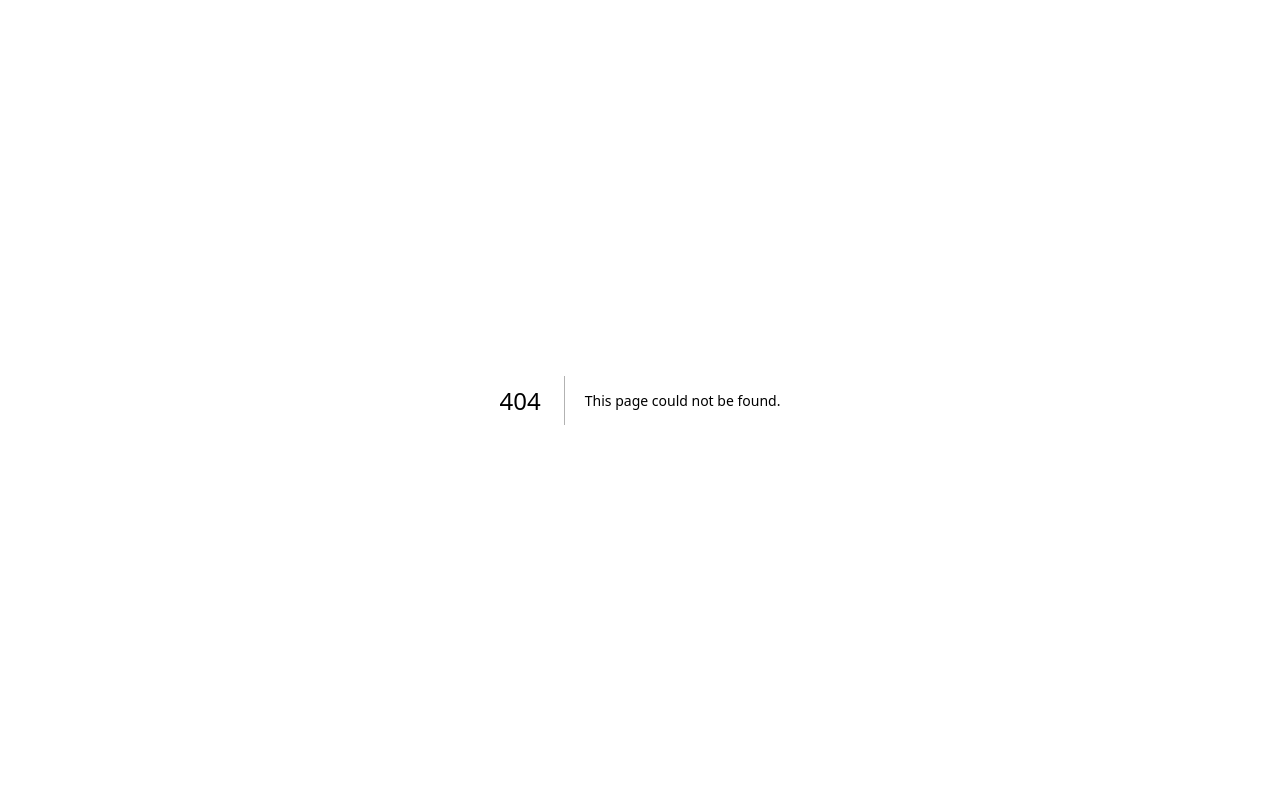
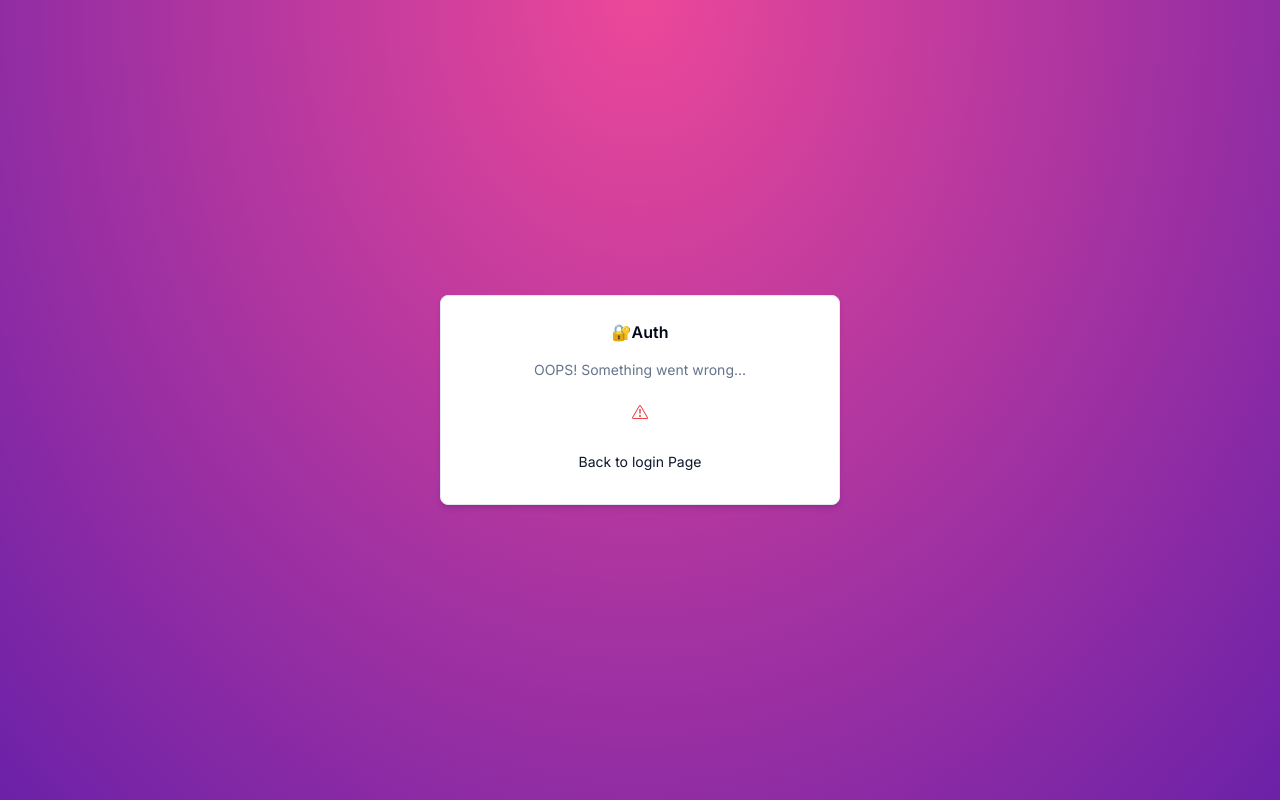
Before and after one commit to srikar298c/Authentication, a Next.js app in the folder level-6/: page /auth/error in a window 1280 px wide. Before the commit this address had no page. Built offline with nearby package versions, Linux system fonts and the light colour scheme.

Commit message:
Errorpage created

```diff
--- /dev/null
+++ b/level-6/app/auth/error/page.tsx
@@ -0,0 +1,12 @@
+import ErrorCard from '@/components/auth/error-card'
+import React from 'react'
+
+type Props = {}
+
+function AuthErrorPage({}: Props) {
+  return (
+   <ErrorCard/>
+  )
+}
+
+export default AuthErrorPage
--- a/level-6/components/auth/card-wrapper.tsx
+++ b/level-6/components/auth/card-wrapper.tsx
@@ -15,8 +15,8 @@ interface CardWrapperProps{
     children:React.ReactNode;
     headerLabel:string;
     backButtonLabel:string;
-    backButtonHref:String;
-    showSocial:boolean;
+    backButtonHref:string;
+    showSocial?:boolean;
 };
 
 export const CardWrapper =({
--- /dev/null
+++ b/level-6/components/auth/error-card.tsx
@@ -0,0 +1,21 @@
+ import React from 'react'
+
+
+import { Header } from "./header"
+import { CardWrapper } from './card-wrapper'
+import { BsExclamationTriangle } from 'react-icons/bs'
+
+
+type Props = {}
+
+export default function ErrorCard({}: Props) {
+  return (
+    <CardWrapper
+    headerLabel="OOPS! Something went wrong..." backButtonLabel="Back to login Page" backButtonHref="/auth/error"
+    >
+        <div className="w-full flex justify-center items-center">
+            <BsExclamationTriangle className='text-destructive'/>
+        </div>
+    </CardWrapper>
+  )
+}
--- a/level-6/components/auth/header.tsx
+++ b/level-6/components/auth/header.tsx
@@ -15,7 +15,7 @@ export const Header =({
 }:HeaderProps)=>{
     return(
         <div className="w-full flex flex-col gap-y-4 items-center justify-center">
-            <h1 className={cn("tex-3xl font-semibold")}>Auth</h1>
+            <h1 className={cn("tex-3xl font-semibold")}>🔐Auth</h1>
             <p className="text-muted-foreground text-sm">
                 {label}
             </p>
--- a/level-6/middleware.ts
+++ b/level-6/middleware.ts
@@ -6,8 +6,7 @@ import { DEFAULT_LOGIN_REDIRECT, apiAuthPrefix, authRoutes, publicRoutes } from
 
 export default auth((req) => {
  const { nextUrl } = req
-  const isLoggedIn = !!req.auth
-  console.log(isLoggedIn)
+  const isLoggedIn = !!req.auth;
    const isApiAuthRoute = nextUrl.pathname.startsWith(apiAuthPrefix)
    const isPublicRoute = publicRoutes.includes(nextUrl.pathname)
    const isAuthRoute = authRoutes.includes(nextUrl.pathname)
--- a/level-6/routes.ts
+++ b/level-6/routes.ts
@@ -15,6 +15,7 @@ export const publicRoutes: string[] = [
 export const authRoutes: string[] = [
     "/auth/login",
     "/auth/register",
+    "/auth/error",
 ];
 
 /**
```
